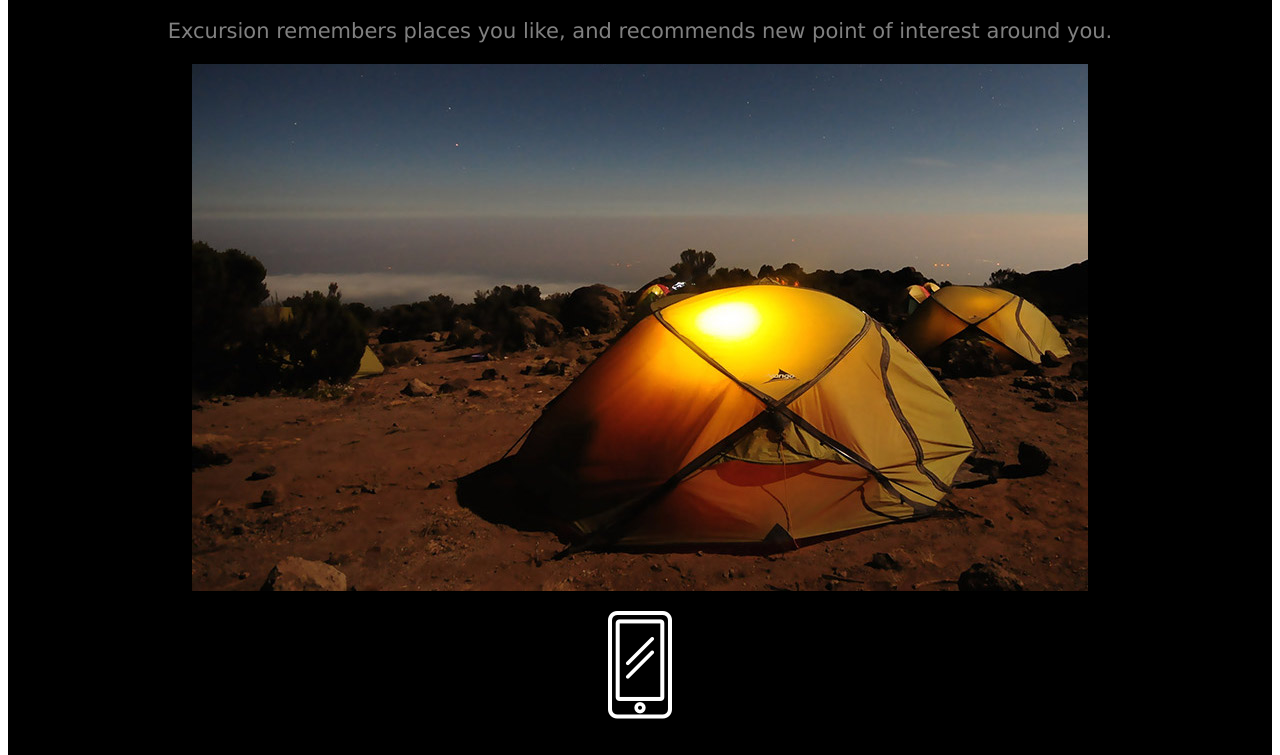
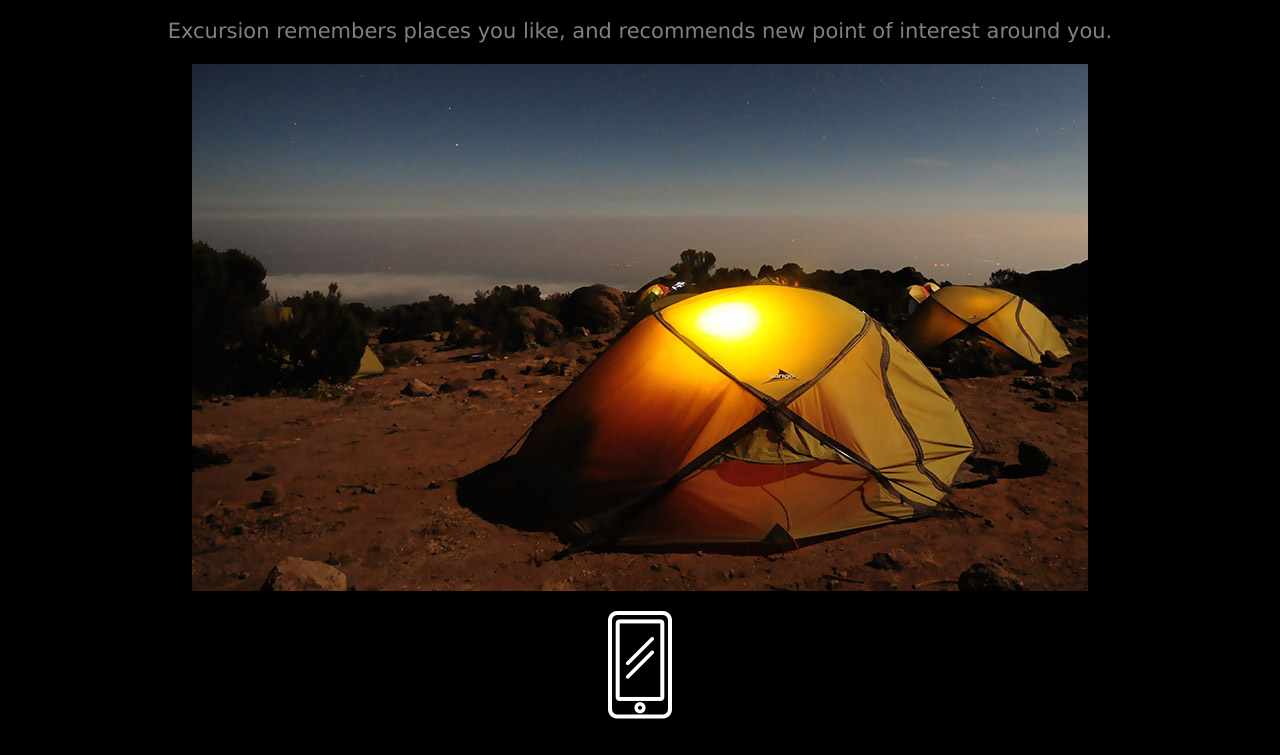
Before and after one commit to cubelist/excursion, a plain HTML site: page index.html in a window 1280 px wide. Shown: the part 414-1169 px from the top of the page. Drawn offline with Linux system fonts and the light colour scheme.

Commit message:
Changed background div for html tag for more complete background color.

```diff
--- a/css/style.css
+++ b/css/style.css
@@ -1,3 +1,7 @@
+html {
+  background-color: black;
+}
+
 h1,
 .downloadlink,
 p,
--- a/index.html
+++ b/index.html
@@ -5,10 +5,6 @@
     <link type="text/css" rel="stylesheet" href="css/style.css">
   </head>
   <body>
-
-    <!--Background Div-->
-
-    <div class="background">
 
       <h1>Discover hidden places in the world around you</h1>
       <p class="downloadlink">Download Excursion (Coming soon!)</p>
@@ -34,6 +30,5 @@
       <p class="downloadlink">Download Excursion (Coming soon!)</p>
       <p class="copyright">&copy; Excursion</p>
 
-    </div>
   </body>
 </html>
```
